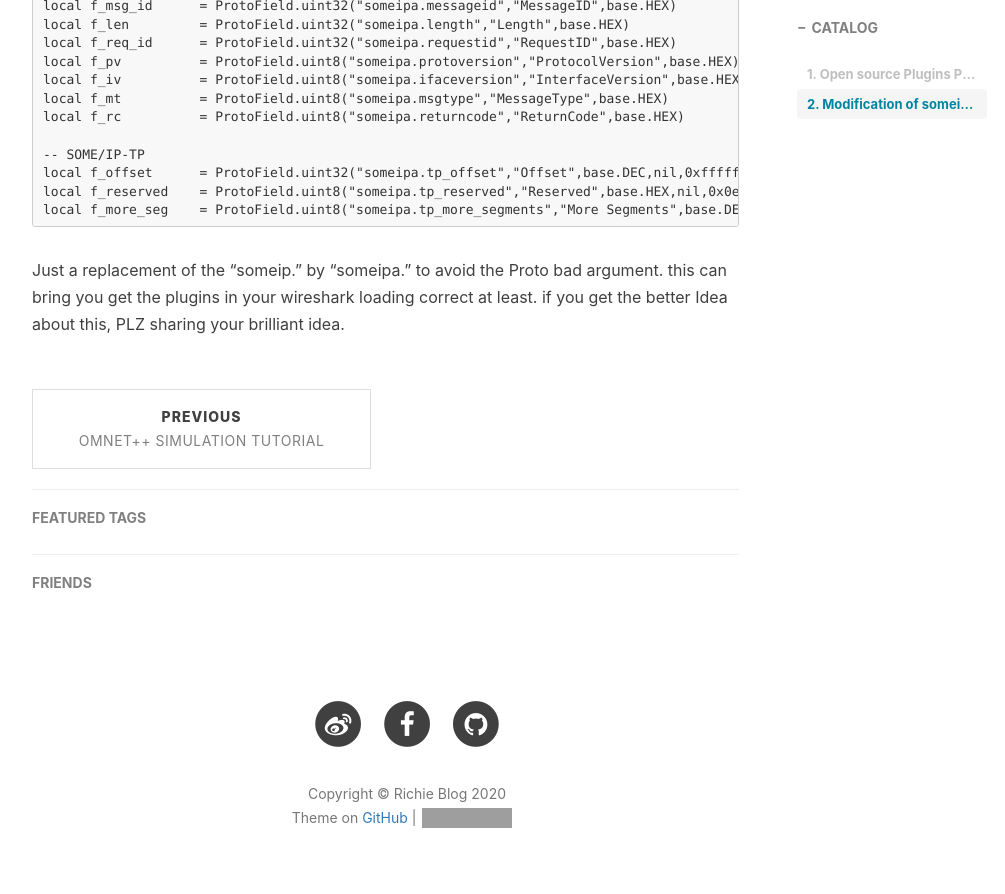
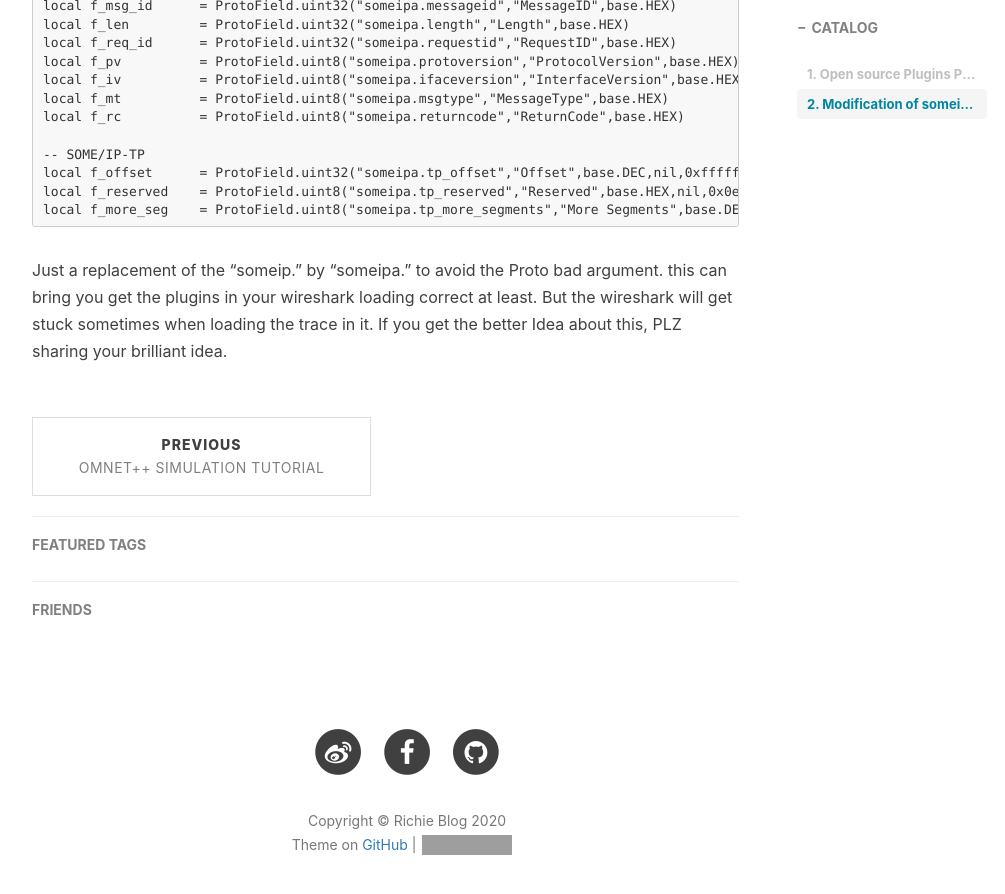
Before and after one commit to yuancanqin/yuancanqin.github.io, a Jekyll site: the page built from _posts/2020-04-14-SOMEIP-Plugins-of-Wireshark.md, in a window 1280 px wide and 900 px high, scrolled down 1124 px. Shown: the top 894 px of the window, without its empty margins (233-1238 px from the left). Built offline with Jekyll 4.4.1, drawn with Linux system fonts in a browser that asks for light colours; nearby versions of some CDN libraries; comment, search, counter and statistics services are not loaded; grey boxes are pictures that could not be loaded.

Commit message:
add content
add content

````diff
--- a/_posts/2020-04-14-SOMEIP-Plugins-of-Wireshark.md
+++ b/_posts/2020-04-14-SOMEIP-Plugins-of-Wireshark.md
@@ -37,4 +37,5 @@ local f_more_seg    = ProtoField.uint8("someipa.tp_more_segments","More Segments
 ```
 Just a replacement of the "someip." by "someipa." to avoid the Proto bad argument.
 this can bring you get the plugins in your wireshark loading correct at least.
-if you get the better Idea about this, PLZ sharing your brilliant idea.
+But the wireshark will get stuck sometimes when loading the trace in it.
+If you get the better Idea about this, PLZ sharing your brilliant idea.
````
